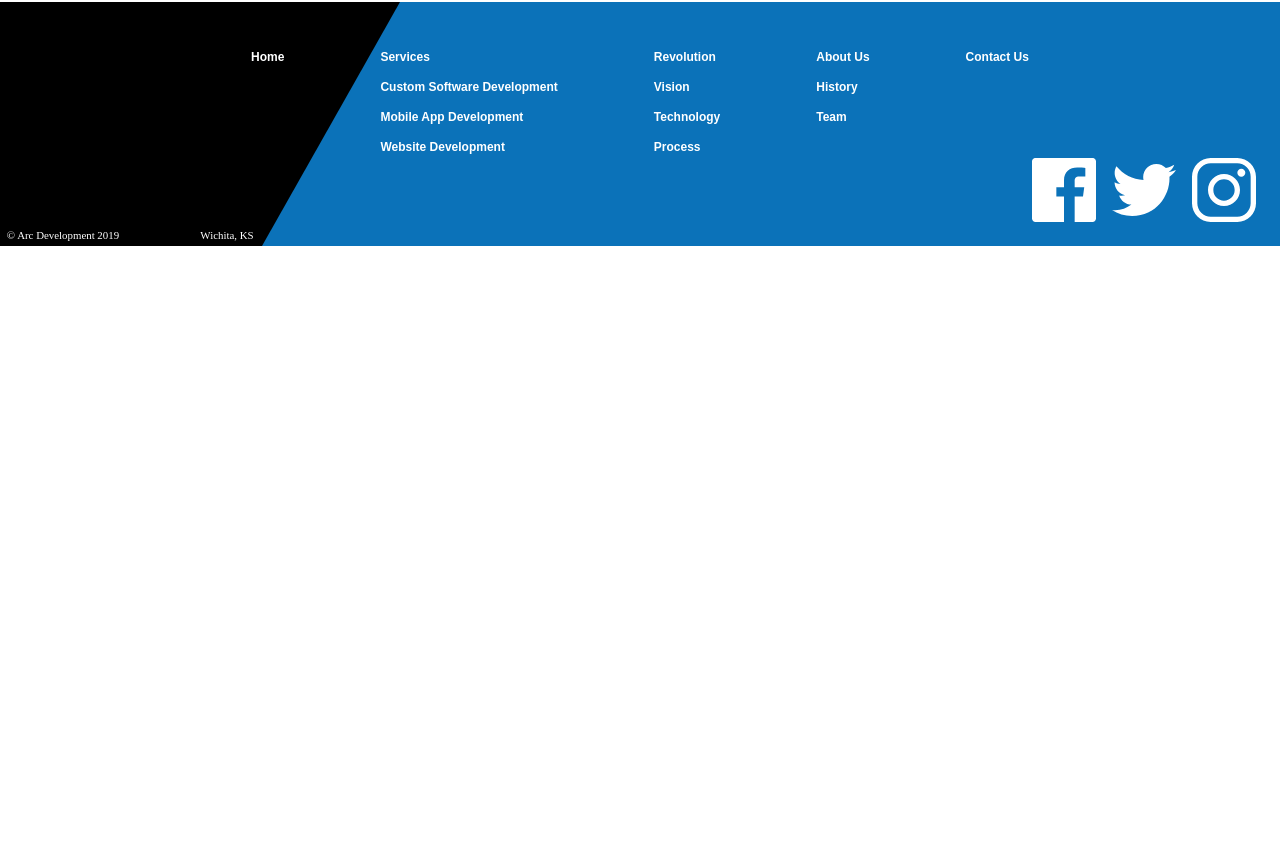
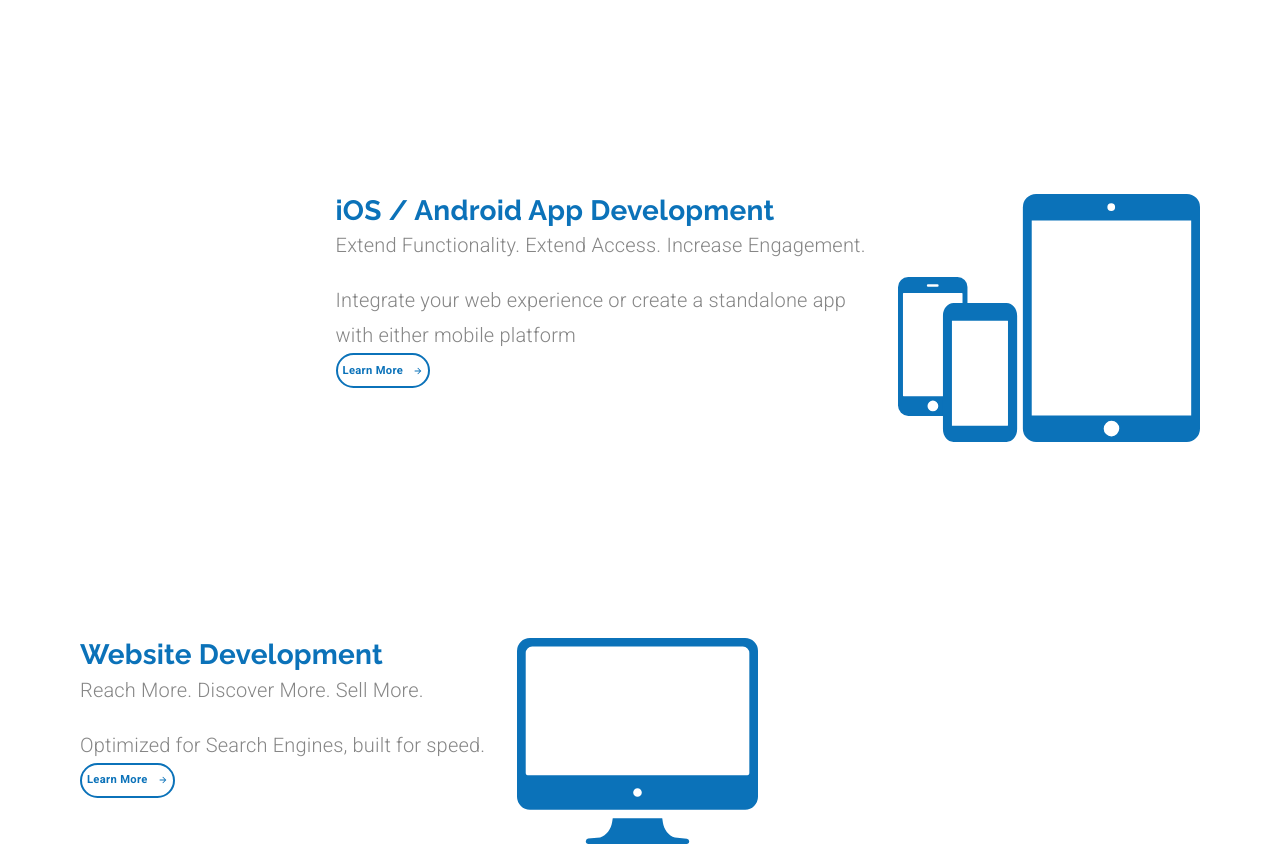
Before and after one commit to hyhong-code/learn-MUI, a React (Create React App) app: page / in a window 1280 px wide. Shown: the part 1004-1850 px from the top of the page. Before the commit the page ends 1250 px from the top, so only its background shows below. Built offline with nearby package versions, Linux system fonts and the light colour scheme.

Commit message:
Finish services block on landing page

```diff
--- a/src/components/LandingPage.js
+++ b/src/components/LandingPage.js
@@ -11,6 +11,8 @@
 
 import animationData from "../animations/landinganimation/data";
 import customSoftwareIcon from "../assets/Custom Software Icon.svg";
+import mobileAppsIcon from "../assets/mobileIcon.svg";
+import websitesIcon from "../assets/websiteIcon.svg";
 
 const useStyle = makeStyles((theme) => ({
   animation: {
@@ -182,6 +184,79 @@
           </Grid>
         </Grid>
       </Grid>
+      <Grid item>
+        {/* ----- IOS / ANDROID BLOCK ----- */}
+        <Grid
+          container
+          direction="row"
+          className={classes.serviceContainer}
+          justify={matchesSM ? "center" : "flex-end"}
+        >
+          <Grid item>
+            <Typography variant="h4">iOS / Android App Development</Typography>
+            <Typography variant="subtitle1" className={classes.subtitle}>
+              Extend Functionality. Extend Access. Increase Engagement.
+            </Typography>
+            <Typography variant="subtitle1">
+              Integrate your web experience or create a standalone app
+              {matchesSM ? null : <br />} with either mobile platform
+            </Typography>
+            <Button variant="outlined" className={classes.learnButton}>
+              <span style={{ marginRight: 10 }}>Learn More</span>
+              <ButtonArrow
+                width={10}
+                height={10}
+                fill={theme.palette.common.blue}
+              />
+            </Button>
+          </Grid>
+          <Grid
+            item
+            style={{
+              marginRight: matchesSM ? 0 : "5em",
+              textAlign: matchesSM ? "center" : undefined,
+            }}
+          >
+            <img src={mobileAppsIcon} alt="icon" className={classes.icon} />
+          </Grid>
+        </Grid>
+      </Grid>
+      <Grid item>
+        {/* ----- WEBSITES BLOCK ----- */}
+        <Grid
+          container
+          direction="row"
+          className={classes.serviceContainer}
+          justify={matchesSM ? "center" : undefined}
+        >
+          <Grid
+            item
+            style={{
+              marginLeft: matchesSM ? 0 : "5em",
+              textAlign: matchesSM ? "center" : undefined,
+            }}
+          >
+            <Typography variant="h4">Website Development</Typography>
+            <Typography variant="subtitle1" className={classes.subtitle}>
+              Reach More. Discover More. Sell More.
+            </Typography>
+            <Typography variant="subtitle1">
+              Optimized for Search Engines, built for speed.
+            </Typography>
+            <Button variant="outlined" className={classes.learnButton}>
+              <span style={{ marginRight: 10 }}>Learn More</span>
+              <ButtonArrow
+                width={10}
+                height={10}
+                fill={theme.palette.common.blue}
+              />
+            </Button>
+          </Grid>
+          <Grid item>
+            <img src={websitesIcon} alt="icon" className={classes.icon} />
+          </Grid>
+        </Grid>
+      </Grid>
     </Grid>
   );
 };
--- a/src/components/ui/Footer.js
+++ b/src/components/ui/Footer.js
@@ -113,7 +113,7 @@
                 item
                 className={classes.link}
               >
-                Mobile App Development
+                iOS / Android App Development
               </Grid>
               <Grid
                 component={Link}
--- a/src/components/ui/Header.js
+++ b/src/components/ui/Header.js
@@ -128,7 +128,7 @@
     selectedIndex: 1,
   },
   {
-    name: "Mobile App Development",
+    name: "iOS / Android App Development",
     link: "/mobileapps",
     activeIndex: 1,
     selectedIndex: 2,
```
